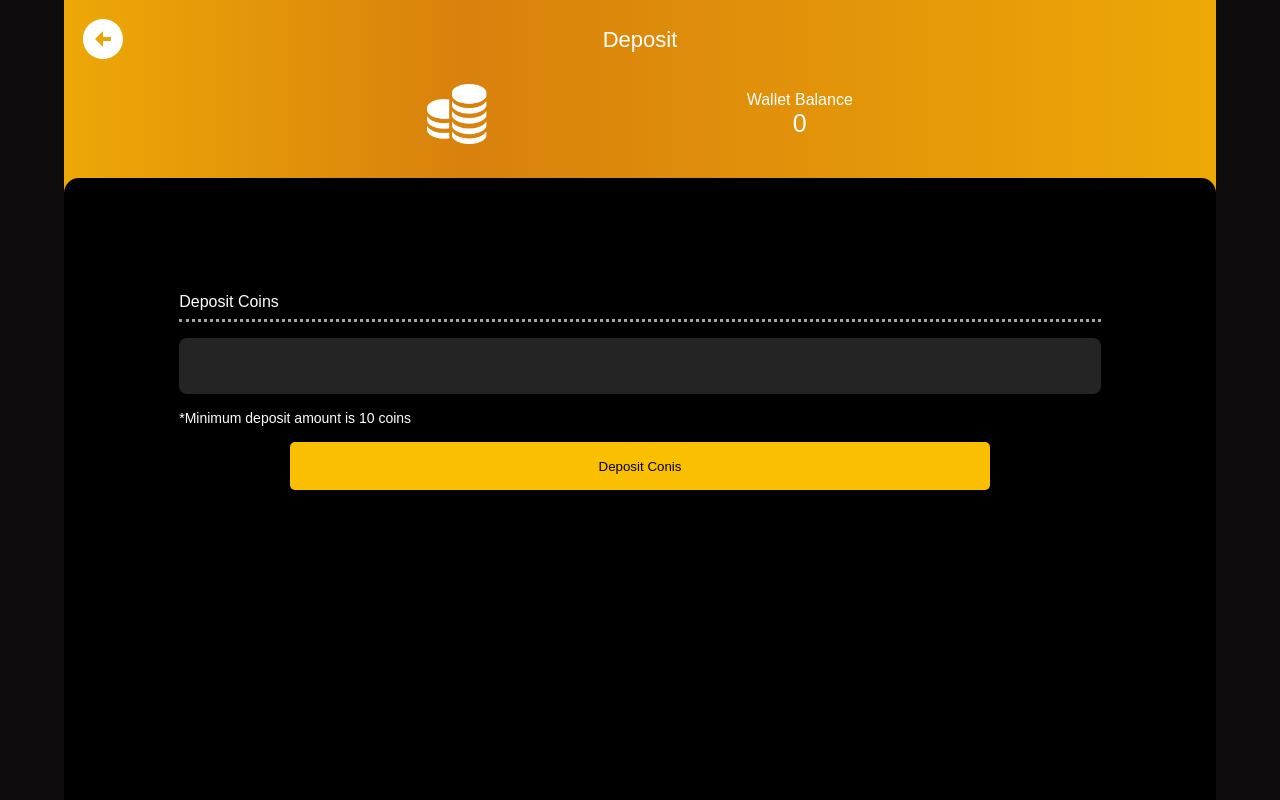
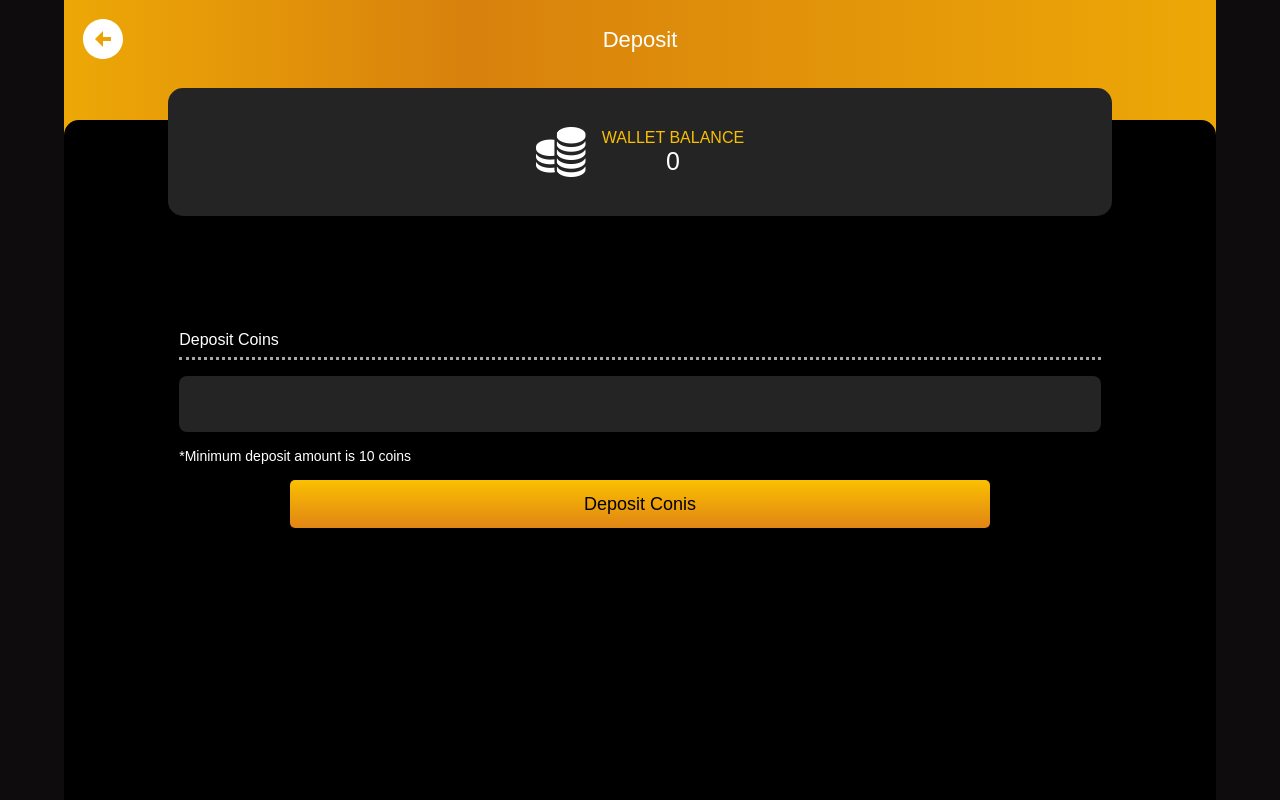
Before and after one commit to brijeshIvory/digital-wallet, a React (Create React App) app: page /deposit in a window 1280 px wide. Built offline with nearby package versions, Linux system fonts and the light colour scheme.

Commit message:
change color

```diff
--- a/src/Components/Deposit/index.jsx
+++ b/src/Components/Deposit/index.jsx
@@ -28,15 +28,16 @@ function Deposit() {
           </Link>
           <div className="deposit_subtitle">Deposit</div>
         </div>
-        <div className="wallet_balance">
+      </div>
+
+      <div className="deposit_body">
+        <div className="wallet-balance">
           <img src={CoinIcon} alt="coinicon" />
-          <div className="wallet_balance-data">
-            <div className="wallet_balance-data-title">Wallet Balance</div>
-            <div className="wallet_balance-data-amount">0</div>
+          <div className="wallet-balance-data">
+            <div className="wallet-balance-data-title">WALLET BALANCE</div>
+            <div className="wallet-balance-data-amount">0</div>
           </div>
         </div>
-      </div>
-      <div className="deposit_body">
         <div className="deposit_details">
           <div className="deposit_details-balance">
             Deposit Coins
@@ -62,7 +63,7 @@ function Deposit() {
             </div>
 
             <button
-              className="transfer-button"
+              className="deposit-transfer-button"
               type="submit"
               disabled={!formik.isValid}
               onClick={() => {
--- a/src/Components/Deposit/style.scss
+++ b/src/Components/Deposit/style.scss
@@ -23,19 +23,19 @@
   background-color: #000;
   border-radius: 15px 15px 0 0;
 }
-.wallet_balance {
+.wallet-balance {
   width: 82%;
   height: 8rem;
-  // background-color: #252424;
+  background-color: #252424;
   border-radius: 15px;
   margin-left: 9%;
-  // margin-top: -2rem;
+  margin-top: -2rem;
   display: flex;
   align-items: center;
-  justify-content: space-evenly;
+  justify-content: center;
 
   img {
-    width: 60px;
+    width: 50px;
   }
 }
 .deposit_title {
@@ -55,16 +55,47 @@
   color: #fff;
   text-align: center;
 }
-.wallet_balance-data-title {
-  color: #fff;
+
+.wallet-balance-data-title {
+  color: #fac000;
 }
-.wallet_balance-data {
-  color: #fff;
+.wallet-balance-data {
+  margin-left: 1rem;
 }
-.wallet_balance-data-amount {
+.wallet-balance-data-amount {
   font-size: 25px;
   color: #fff;
   text-align: center;
+}
+.wallet-transfer-details-balance {
+  margin-bottom: 3rem;
+
+  hr {
+    border: none;
+    border-top: 3px dotted rgb(169, 165, 165);
+  }
+}
+.wallet-transfer-details {
+  color: #fff;
+  padding: 10%;
+  .MuiTextField-root {
+    width: 100%;
+    border-bottom: 2px solid #fff;
+    margin-bottom: 2rem;
+  }
+  .MuiInputLabel-root {
+    font-size: 20px;
+    color: #fff;
+  }
+  .MuiInputLabel-root.Mui-focused {
+    color: #fff;
+  }
+  .MuiInput-root {
+    color: #fff;
+  }
+  .MuiInput-root:after {
+    border-bottom: none;
+  }
 }
 .deposit_details-balance {
   margin-bottom: 1rem;
@@ -118,7 +149,7 @@
 }
 .Payment_method_head {
   // flex: 0.11;
-  background-color: #fac000;
+  background: linear-gradient(180deg, #fac000 0%, rgb(225, 133, 21) 100%);
   padding-bottom: 2rem;
 }
 .Payment_method_body {
@@ -223,7 +254,7 @@
     display: block;
     width: 80px;
     height: 3px;
-    background: #fac000;
+    background: linear-gradient(180deg, #fac000 0%, rgb(225, 133, 21) 100%);
     left: 0;
     top: 86%;
     position: absolute;
@@ -392,3 +423,12 @@
   margin-bottom: 2rem;
   margin-top: 1rem;
 }
+.deposit-transfer-button{
+  width: 76%;
+  margin-left: 12%;
+  height: 3rem;
+  font-size: 18px;
+  border-radius: 5px;
+  border-width: 0;
+  background: linear-gradient(180deg, #fac000 0%, rgb(225, 133, 21) 100%);
+}
--- a/src/Components/Navbar/index.jsx
+++ b/src/Components/Navbar/index.jsx
@@ -36,11 +36,11 @@ function Navbar({ open, setOpen }) {
       link: "tabs/reports",
       icon: <PersonAddAlt1Icon />,
     },
-    {
-      name: "Notifications",
-      link: "notification",
-      icon: <NotificationsNoneIcon />,
-    },
+    // {
+    //   name: "Notifications",
+    //   link: "notification",
+    //   icon: <NotificationsNoneIcon />,
+    // },
     {
       name: "Are You Interested to be partner?",
       link: "concern-list",
--- a/src/Components/NewHomePage/index.jsx
+++ b/src/Components/NewHomePage/index.jsx
@@ -120,9 +120,11 @@ const userdetailpaylod={
         </div>
         <div className="new-home-page-buttons">
           <div className="new-home-page-button-main">
+              <Link to={"wallet-to-wallet"}>
             <div className="new-home-page-button">
               <BiMoneyWithdraw />
             </div>
+              </Link>
             <div className="new-home-page-button-title">WITHDRAW</div>
           </div>
           <div className="new-home-page-button-main">
--- a/src/Components/WalletTransfer/index.scss
+++ b/src/Components/WalletTransfer/index.scss
@@ -2,11 +2,11 @@
   height: 100vh;
   display: flex;
   flex-direction: column;
-  background-color: #fac000;
+  background:  linear-gradient(180deg, #fac000 0%, rgb(225, 133, 21) 100%);;
 }
 .wallet-transfer-head {
   flex: 0.15;
-  background-color: #fac000;
+  background:  linear-gradient(180deg, #fac000 0%, rgb(225, 133, 21) 100%);;
 }
 .wallet-transfer-body {
   flex: 0.85;
@@ -101,8 +101,8 @@
   width: 76%;
   margin-left: 12%;
   height: 3rem;
-  font-size: 18 px;
+  font-size: 18px;
   border-radius: 5px;
   border-width: 0;
-  background-color: #fac000;
+  background:  linear-gradient(180deg, #fac000 0%, rgb(225, 133, 21) 100%);;
 }
--- a/src/Components/WithdrawalDetail/style.scss
+++ b/src/Components/WithdrawalDetail/style.scss
@@ -5,7 +5,7 @@
 }
 .withdrawal_top {
   color: #fff;
-  background-color: #fac000;
+  background: linear-gradient(180deg, #fac000 0%, rgb(225, 133, 21) 100%);
   margin-bottom: 1rem;
 }
 .withdrawal_bottom {
@@ -87,12 +87,12 @@
 
   .bank-detail-sum {
     color: #2b2929;
-    background-color: #e29608;
+    background: linear-gradient(180deg, #fac000 0%, rgb(225, 133, 21) 100%);
     // height: 4vh;
   }
   .bank-detail-sum:hover {
     color: #2b2929;
-    background-color: #e29608;
+    background: linear-gradient(180deg, #fac000 0%, rgb(225, 133, 21) 100%);
   }
 }
 .withdrawal_form {
@@ -112,7 +112,7 @@
   display: block;
   width: 60px;
   height: 3px;
-  background: #fac000;
+  background: linear-gradient(180deg, #fac000 0%, rgb(225, 133, 21) 100%);
   left: 0;
   top: 86%;
   position: absolute;
```
